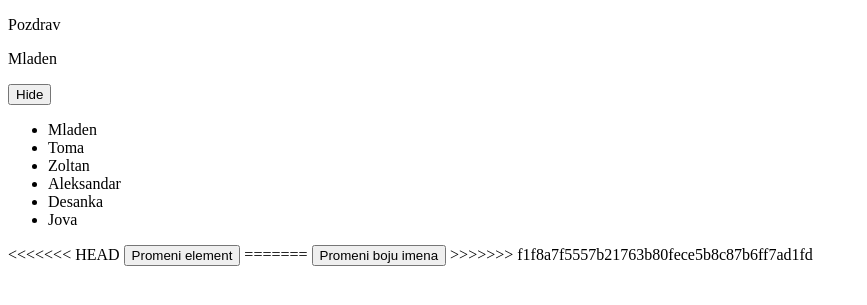
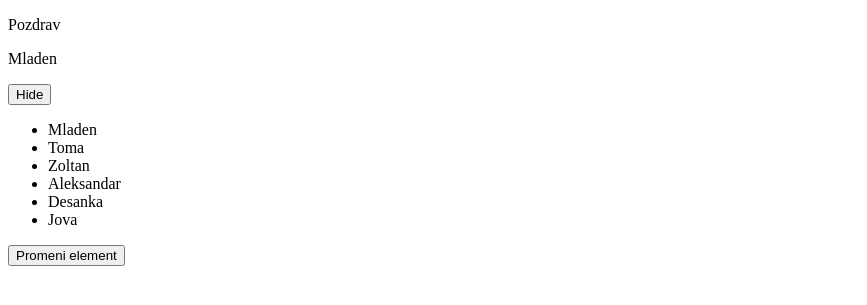
Before and after one commit to ToYo94/deveti_cas, a PHP site: page / in a window 1280 px wide. Shown: the top 305 px of the page, without its empty margins (0-867 px from the left). Run offline with PHP 8.4, Linux system fonts and the light colour scheme.

Commit message:
Deseti cas

```diff
--- a/index.php
+++ b/index.php
@@ -19,11 +19,7 @@
 			<li class="lista">Jova</li>
 		</ul>
 
-<<<<<<< HEAD
 		<button class="dugme">Promeni element</button>
-=======
-		<button class="listcolor">Promeni boju imena</button>
->>>>>>> f1f8a7f5557b21763b80fece5b8c87b6ff7ad1fd
 
 		<script
   src="http://code.jquery.com/jquery-3.3.1.js"
--- a/script.js
+++ b/script.js
@@ -1,7 +1,5 @@
 // ovo se uvek ispisuje na pocetku .js-a i govori mu da saceka da se glavni dokument kojim je vezan u
 //potpunosti ucita.
-
-
 
 $(document).ready(function() {
 
@@ -33,21 +31,8 @@ $(document).ready(function() {
 		//});
 	});
 
-<<<<<<< HEAD
 	// $(".lista").click(function() {
 	// 	$(this).css({color:"red"});
-=======
-	// $(".colorchange").css({color:"red"});
-
-	$(".listcolor").click(function() {
-		$(".lista").toggleClass("colorchange");
-	});
-	// $(".lista").click(function() {
-	// 	$(this).toggleClass("colorchange");
-	//	if ($(this)color:"red") {
-	//		$(this).css({color:"black"});
-	//	}
->>>>>>> f1f8a7f5557b21763b80fece5b8c87b6ff7ad1fd
 	// });
 
 // DOMACI naprviti funkciju toggle koja sluizi i za druge stvari osim hide/show. Hint: treba koristiti if varijablu,
--- a/style.css
+++ b/style.css
@@ -1,13 +1,9 @@
 .colorchange {
 	color: red;
 }
-<<<<<<< HEAD
 .red {
 	color: red;
 }
 .blue {
 	color: blue;
 }
-=======
-
->>>>>>> f1f8a7f5557b21763b80fece5b8c87b6ff7ad1fd
```
